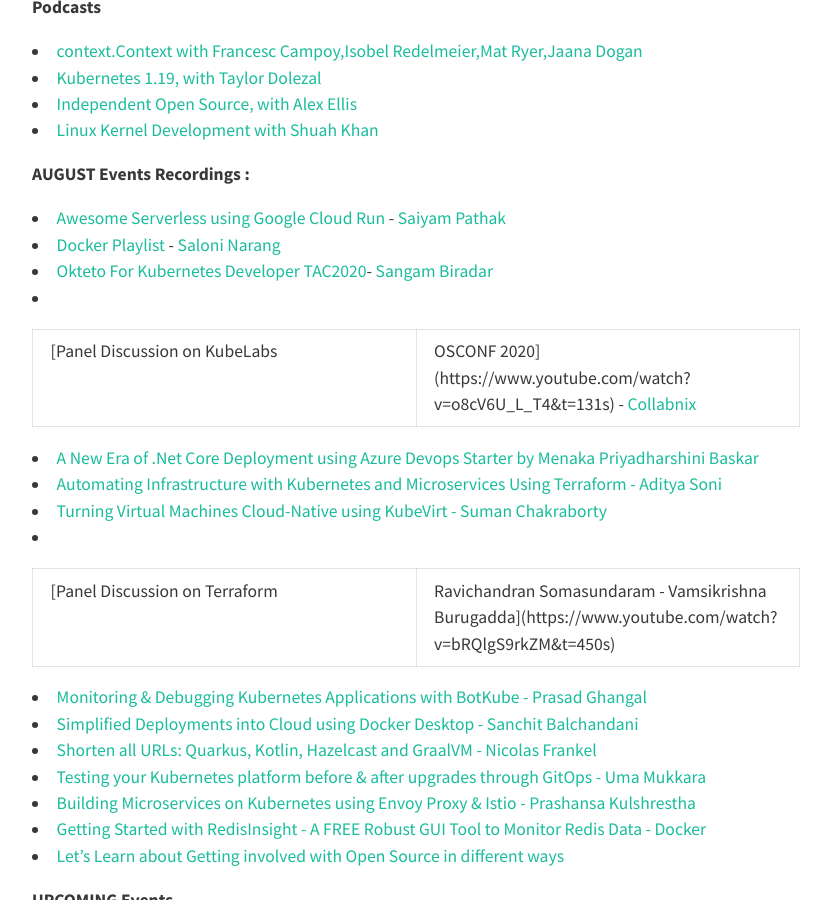
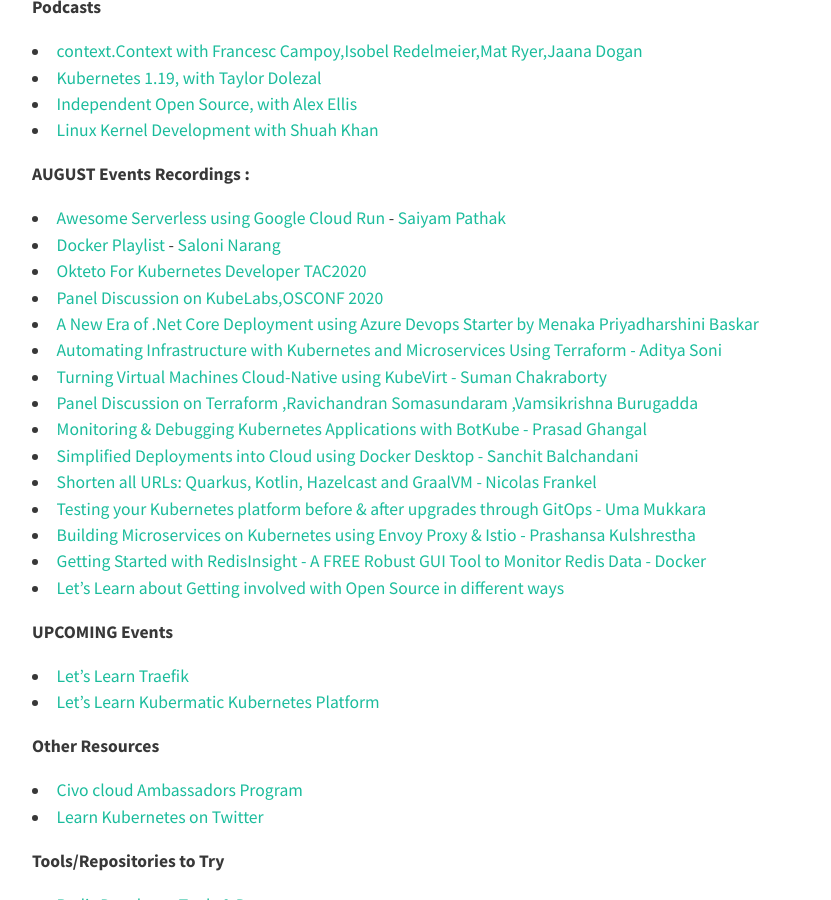
Before and after one commit to Hubstation/newsletter, a Jekyll site: the page built from _posts/2020-08-31-August.md, in a window 1280 px wide and 900 px high, scrolled down 1816 px. Shown: the whole window, without its empty margins (224-1055 px from the left). Built offline with Jekyll 4.4.1, drawn with Linux system fonts in a browser that asks for light colours; nearby versions of some CDN libraries; comment, search, counter and statistics services are not loaded.

Commit message:
Update 2020-08-31-August.md

```diff
--- a/_posts/2020-08-31-August.md
+++ b/_posts/2020-08-31-August.md
@@ -56,12 +56,12 @@
 **AUGUST Events Recordings :**
 * [Awesome Serverless using Google Cloud Run](https://youtu.be/RYLDORG8aBw) - [Saiyam Pathak](https://twitter.com/saiyampathak)
 * [Docker Playlist](https://youtu.be/nrBwWPGrF6w) - [Saloni Narang](https://twitter.com/I_saloni92)
-* [Okteto For Kubernetes Developer TAC2020](https://youtu.be/v10MwTwol-E)- [Sangam Biradar](https://twitter.com/BiradarSangam)
-* [Panel Discussion on KubeLabs | OSCONF 2020](https://www.youtube.com/watch?v=o8cV6U_L_T4&t=131s) - [Collabnix](https://twitter.com/collabnix)
+* [Okteto For Kubernetes Developer TAC2020](https://youtu.be/v10MwTwol-E)
+* [Panel Discussion on KubeLabs,OSCONF 2020](https://www.youtube.com/watch?v=o8cV6U_L_T4&t=131s)
 * [A New Era of .Net Core Deployment using Azure Devops Starter by Menaka Priyadharshini Baskar](https://www.youtube.com/watch?v=p511GU-w8Js&t=45s)
 * [Automating Infrastructure with Kubernetes and Microservices Using Terraform - Aditya Soni](https://www.youtube.com/watch?v=3xFlnAyPkas&t=154s)
 * [Turning Virtual Machines Cloud-Native using KubeVirt - Suman Chakraborty](https://www.youtube.com/watch?v=CWHtkLr98XI&t=238s)
-* [Panel Discussion on Terraform | Ravichandran Somasundaram - Vamsikrishna Burugadda](https://www.youtube.com/watch?v=bRQlgS9rkZM&t=450s)
+* [Panel Discussion on Terraform ,Ravichandran Somasundaram ,Vamsikrishna Burugadda](https://www.youtube.com/watch?v=bRQlgS9rkZM&t=450s)
 * [Monitoring & Debugging Kubernetes Applications with BotKube - Prasad Ghangal](https://www.youtube.com/watch?v=mZHxJjYNmKA&t=21s)
 * [Simplified Deployments into Cloud using Docker Desktop - Sanchit Balchandani](https://www.youtube.com/watch?v=8yHzEUg_mX4&t=49s)
 * [Shorten all URLs: Quarkus, Kotlin, Hazelcast and GraalVM - Nicolas Frankel](https://www.youtube.com/watch?v=rJ9erRb5Fg8&t=42s)
```
